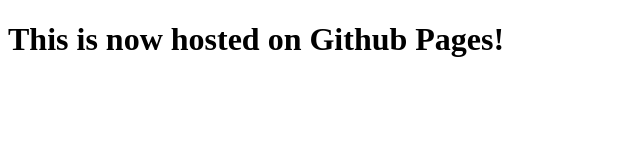
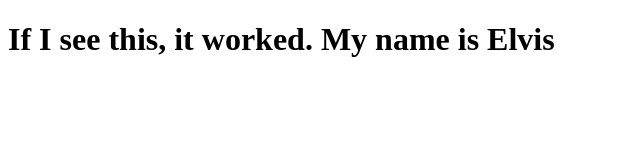
Before and after one commit to InstructorElvis/InstructorElvis.github.io, a plain HTML site: page index.html in a window 1280 px wide. Shown: the whole page, without its empty margins (0-640 px from the left). Drawn offline with Linux system fonts and the light colour scheme.

Commit message:
This is an updated version of the site 2.0

```diff
--- a/index.html
+++ b/index.html
@@ -4,9 +4,9 @@
     <meta charset="UTF-8">
     <meta http-equiv="X-UA-Compatible" content="IE=edge">
     <meta name="viewport" content="width=device-width, initial-scale=1.0">
-    <title>It Worked!</title>
+    <title>It worked!</title>
 </head>
 <body>
-    <h1>This is now hosted on Github Pages!</h1>
+    <h1>If I see this, it worked. My name is Elvis</h1>
 </body>
 </html>
```
